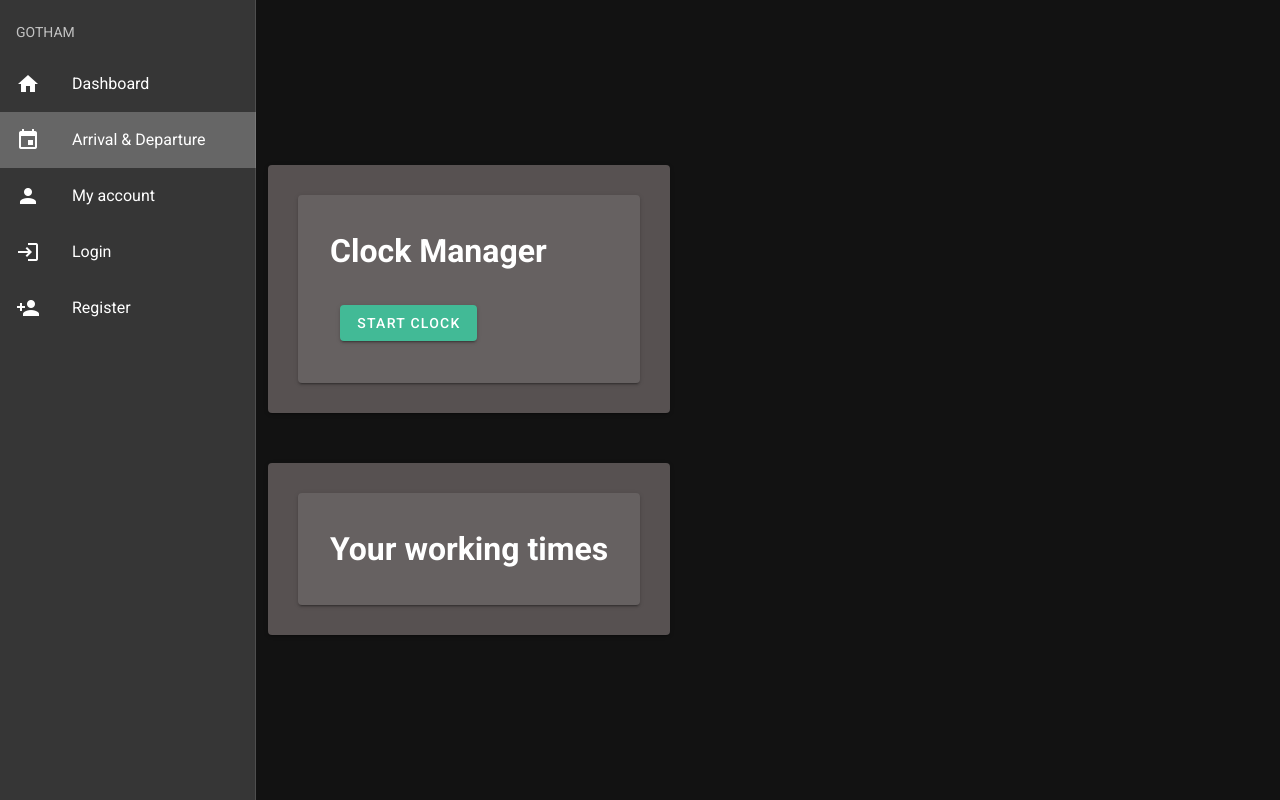
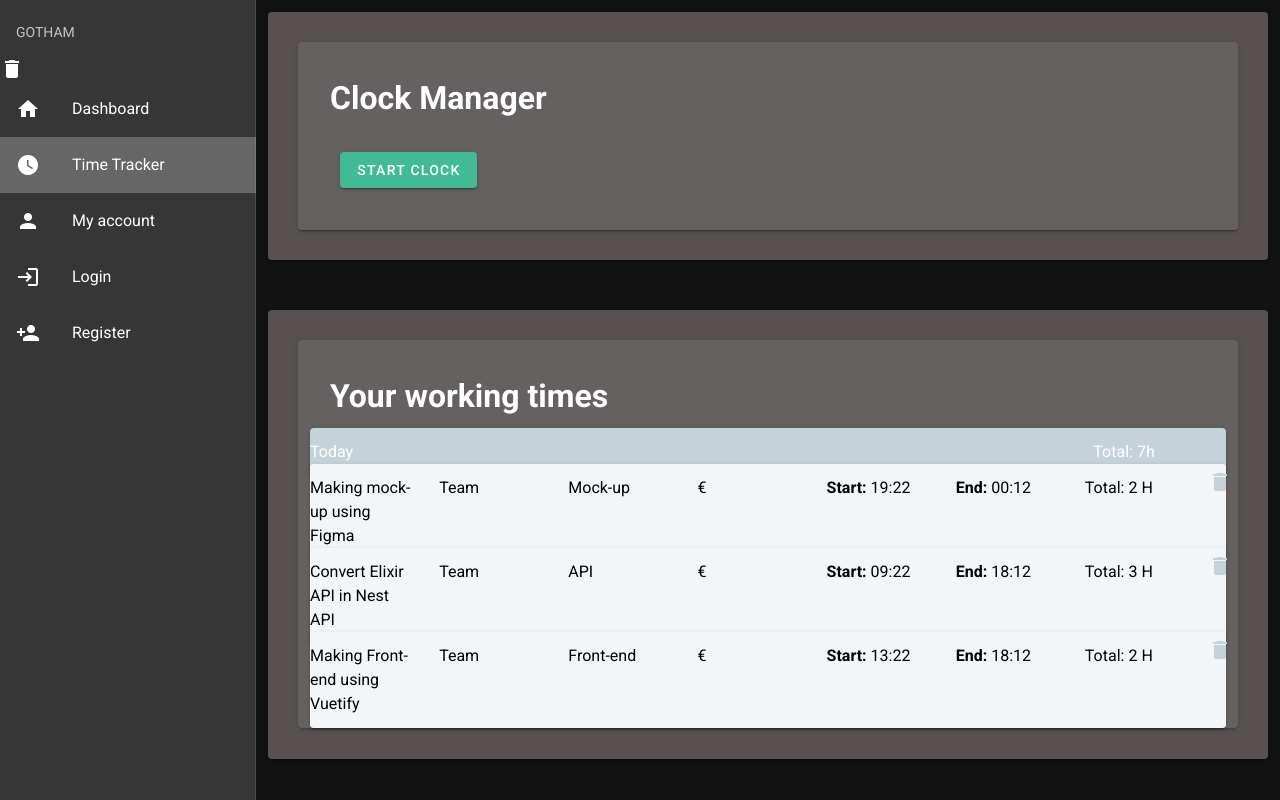
Before and after one commit to theocerutti/Gotham, a Vue app in the folder frontend/: page /departure in a window 1280 px wide. Built offline with nearby package versions, Linux system fonts and the light colour scheme.

Commit message:
#progress: front time tracker

```diff
--- a/frontend/src/App.vue
+++ b/frontend/src/App.vue
@@ -2,7 +2,7 @@
   <v-app>
     <side-bar/>
     <v-main>
-      <v-container fill-height fluid>
+      <v-container>
         <router-view></router-view>
       </v-container>
     </v-main>
--- a/frontend/src/components/SideBar.vue
+++ b/frontend/src/components/SideBar.vue
@@ -2,6 +2,7 @@
   <v-navigation-drawer app dark class="lighten-3">
     <v-list>
       <v-subheader>GOTHAM</v-subheader>
+      <v-icon rounded @click="changeTheme">mdi-delete</v-icon>
       <v-list-item-group>
         <v-list-item
           v-for="(item, i) in items"
@@ -34,8 +35,8 @@
             path: '/',
           },
           {
-            icon: 'mdi-calendar',
-            title: 'Arrival & Departure',
+            icon: 'mdi-clock',
+            title: 'Time Tracker',
             path: '/departure',
             active: false,
           },
@@ -57,6 +58,11 @@
           }
         ]
       }
+    },
+    methods: {
+      changeTheme() {
+        this.$vuetify.theme.dark = !this.$vuetify.theme.dark;
+      }
     }
   }
 </script>
--- a/frontend/src/components/workingTime.vue
+++ b/frontend/src/components/workingTime.vue
@@ -1,12 +1,17 @@
 <template>
   <div>
-      <div class="wt">
-      <h2 style="margin:10px">{{ dataOfWt.name }}</h2>
-        <div>
-          <p>Start:  {{ dataOfWt.start }} </p>
-          <p>End:  {{ dataOfWt.end }} </p>
-        </div>
-      </div>
+      <v-card color="#F2F6F8" class="wt">
+        <v-row>
+          <v-col>{{ dataOfWt.description }}</v-col>
+          <v-col>Team</v-col>
+          <v-col>{{ dataOfWt.name }}</v-col>
+          <v-col>€</v-col>
+          <v-col><strong>Start:</strong> {{ dataOfWt.start }}</v-col>
+          <v-col><strong>End:</strong> {{ dataOfWt.end }}</v-col>
+          <v-col>Total: {{ dataOfWt.duration }} H</v-col>
+          <v-btn icon color="#C6D2D9" @click="deleteWorkingTime"><v-icon >mdi-delete</v-icon></v-btn>
+        </v-row>
+      </v-card>
   </div>
 </template>
 
@@ -28,7 +33,8 @@ export default {
 
       },
       deleteWorkingTime() {
-
+        console.log(this.dataOfWt)
+        this.dataOfWt = {}
       },
   }
 }
@@ -36,11 +42,10 @@ export default {
 
 <style scoped>
 .wt {
-  padding:10px;
-  border:0;
-  box-shadow:0 0 15px 4px rgba(0,0,0,0.06);
-  border-radius:10px;
-  margin: 15px;
+  color:black;
+}
+.wtDate {
+  margin-bottom: 10px;
 }
 p {
   margin:10px;
--- a/frontend/src/components/workingTimes.vue
+++ b/frontend/src/components/workingTimes.vue
@@ -2,10 +2,17 @@
     <div>
         <v-card class="container">
             <h1>Your working times</h1>
-            <div v-for="wt in allWorkingTimes" :key="wt" class="workingTime">
+             <v-card color="#C6D2D9">
+                <v-row>
+                    <v-col md="10">Today</v-col>
+                    <v-col>Total: 7h</v-col>
+                </v-row>
+            </v-card>
+            <div v-for="wt in allWorkTimes" :key="wt" class="workingTime">
                 <WorkingTime :dataOfWt="wt"/>
             </div>
         </v-card>
+        <v-divider></v-divider>
     </div>
 </template>
 
@@ -25,19 +32,25 @@ export default {
           workingTimes: '',
           allWorkTimes: [
               {
-                  name: 'wt1',
+                  name: 'Mock-up',
                   start: '19:22',
-                  end: '00:12'
+                  end: '00:12',
+                  description: "Making mock-up using Figma",
+                  duration: "2"
               },
               {
-                  name: 'wt2',
+                  name: 'API',
                   start: '09:22',
-                  end: '18:12'
+                  end: '18:12',
+                  description: "Convert Elixir API in Nest API",
+                  duration: "3"
               },
               {
-                  name: 'wt3',
+                  name: 'Front-end',
                   start: '13:22',
-                  end: '18:12'
+                  end: '18:12',
+                  description: "Making Front-end using Vuetify",
+                  duration: "2"
               }
           ]
       }
@@ -70,7 +83,7 @@ h1 {
     margin: 20px;
 }
 .workingTime {
-    margin: 20px;
-    box-shadow:0 0 15px 4px rgba(0,0,0,0.06);
+    background: #F2F6F8;
+    color: black;
 }
 </style>
```
Also changed, not shown: 1 other file (tests, documents, lock files or other folders).
